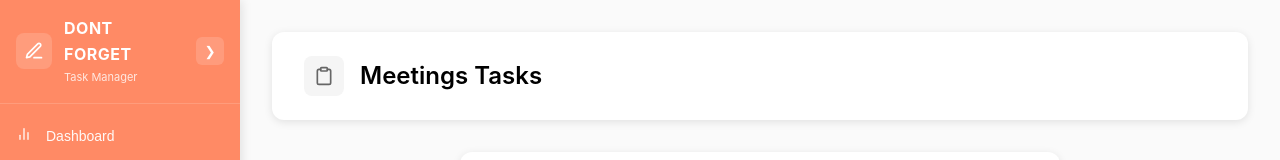
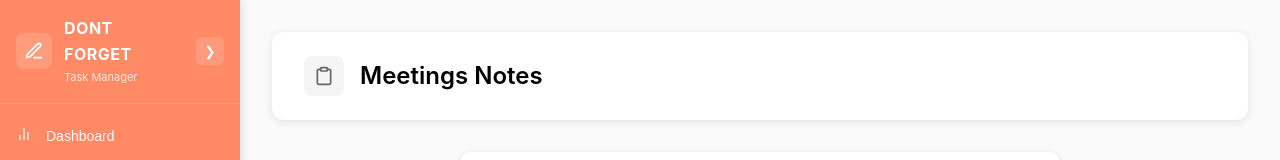
Before and after one commit to ZainManzoor2003/Dont-Forget-Tasks, a React (Vite) app in the folder client/: page /dashboard/meeting-tasks in a window 1280 px wide. Shown: the top 160 px of the page. Built offline with nearby package versions, Linux system fonts and the light colour scheme.

Commit message:
change tasks to notes

```diff
--- a/client/src/components/MeetingTasksManager.jsx
+++ b/client/src/components/MeetingTasksManager.jsx
@@ -36,7 +36,7 @@ const MeetingTasksManager = () => {
       <div className="add-task-header">
         <div className="header-left">
           <div className="add-icon"><FiClipboard /></div>
-          <h1>Meetings Tasks</h1>
+          <h1>Meetings Notes</h1>
         </div>
       </div>
 
--- a/client/src/components/Meetings.jsx
+++ b/client/src/components/Meetings.jsx
@@ -94,7 +94,7 @@ const Meetings = ({ tasks = [], setTasks = () => { } }) => {
         <div className="meetings-right">
           <div className="tasks-card">
             <div className="tasks-head">
-              <h2 className="tasks-title">Meeting Tasks</h2>
+              <h2 className="tasks-title">Meeting Notes</h2>
               <p className="tasks-desc">Quick templates you can copy for common meeting scenarios.</p>
             </div>
             <div className="meeting-tasks-scroll">
```
